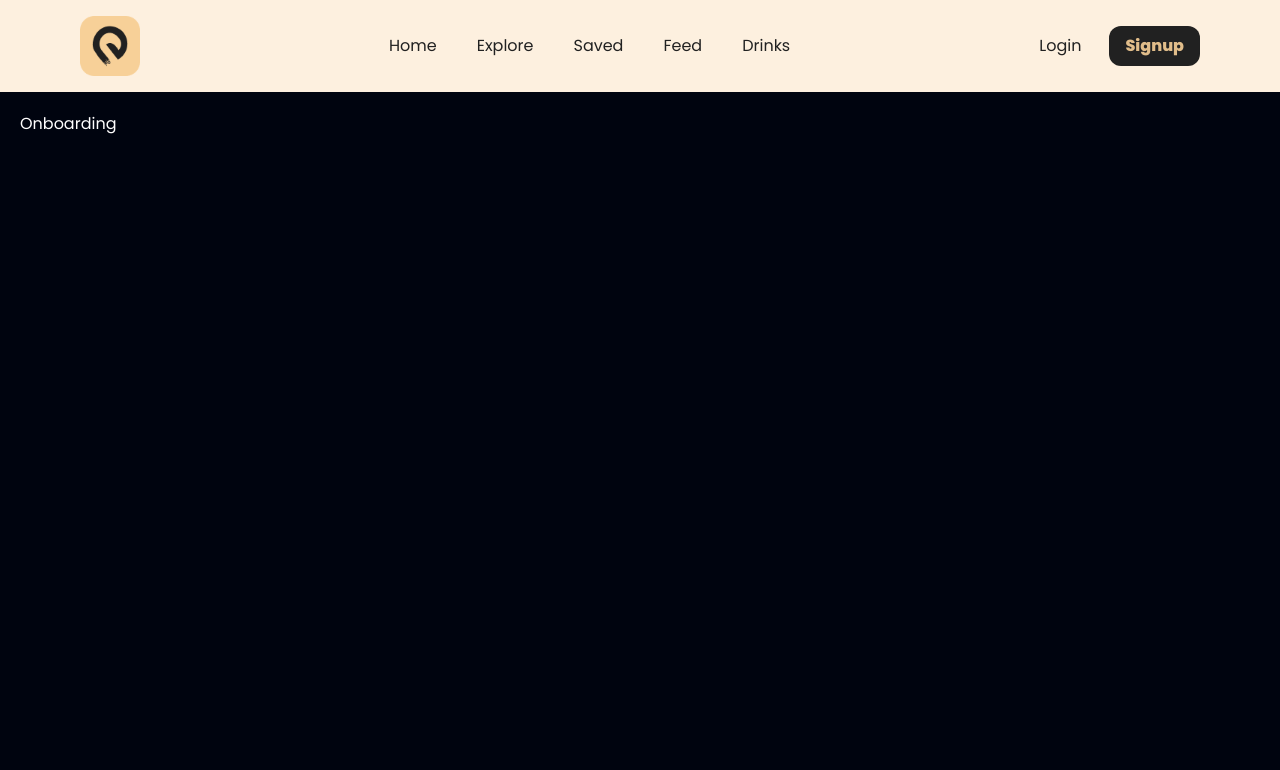
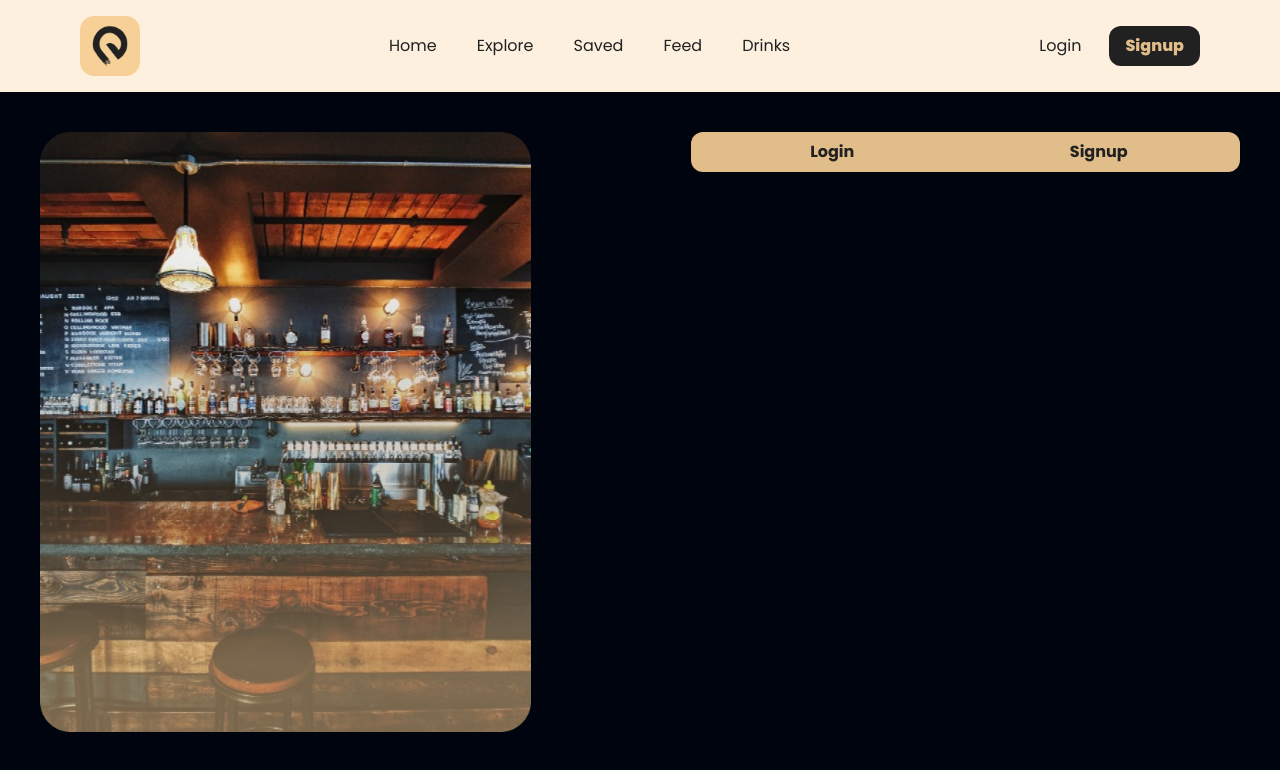
Before and after one commit to ixpllimitedofficial/iexplore_waitlist, a Next.js app: page /onboarding in a window 1280 px wide. Shown: the top 770 px of the page. Built offline with nearby package versions, Linux system fonts and the light colour scheme.

Commit message:
feat:started working on onboarding page

```diff
--- a/src/app/onboarding/page.tsx
+++ b/src/app/onboarding/page.tsx
@@ -1,9 +1,15 @@
-import React from 'react'
+import Image from "next/image";
+import OnboardingBgImage from "@/assets/img/OnboardingBgImage.png";
+import Onboarding from "@/components/Onboarding/Onboarding";
 
 const page = () => {
   return (
-    <div className='p-5'>Onboarding</div>
-  )
-}
+    <section className="p-10 flex gap-40">
+      <Image src={OnboardingBgImage} alt="OnboardingBgImage" height={600} />
 
-export default page
+      <Onboarding />
+    </section>
+  );
+};
+
+export default page;
--- a/src/components/Navbar/Navbar.tsx
+++ b/src/components/Navbar/Navbar.tsx
@@ -26,10 +26,13 @@ const Navbar = () => {
       </nav>
 
       <nav className="flex items-center gap-7">
-        <Link href="/onboarding" className="text-[#212121]">
+        <Link href="/onboarding?flow=login" className="text-[#212121]">
           Login
         </Link>
-        <Link href="/onboarding" className="bg-[#212121] text-[#E1BD8A] px-4 py-2 rounded-xl font-extrabold">
+        <Link
+          href="/onboarding?flow=signup"
+          className="bg-[#212121] text-[#E1BD8A] px-4 py-2 rounded-xl font-extrabold"
+        >
           Signup
         </Link>
       </nav>
--- /dev/null
+++ b/src/components/Onboarding/Login/Login.tsx
@@ -0,0 +1,9 @@
+import React from 'react'
+
+const Login = () => {
+  return (
+    <div>Login</div>
+  )
+}
+
+export default Login
--- /dev/null
+++ b/src/components/Onboarding/Onboarding.tsx
@@ -0,0 +1,45 @@
+"use client";
+
+import Link from "next/link";
+import { useSearchParams } from "next/navigation";
+import Login from "./Login/Login";
+import Signup from "./Signup/Signup";
+
+const Onboarding = () => {
+  const flowParams = useSearchParams().get("flow");
+
+  // links style
+  const activeLinkStyle: string =
+    "bg-[#212121] text-[#F7D098] p-3 w-2/5 rounded-xl text-center font-bold";
+
+  const unactiveLinkStyle: string =
+    "w-2/5 text-[#212121] text-center font-bold";
+
+  // returned component
+  return (
+    <section className="w-5/6">
+      {/* links */}
+      <div className="bg-[#E1BD8A] p-2 flex items-center justify-around rounded-xl">
+        <Link
+          href="/onboarding?flow=login"
+          className={flowParams === "login" ? activeLinkStyle : unactiveLinkStyle}
+        >
+          Login
+        </Link>
+
+        <Link
+          href="/onboarding?flow=signup"
+          className={flowParams === "signup" ? activeLinkStyle : unactiveLinkStyle}
+        >
+          Signup
+        </Link>
+      </div>
+
+      {/* dynamically rendered form */}
+      {flowParams === "login" && <Login />}
+      {flowParams === "signup" && <Signup />}
+    </section>
+  );
+};
+
+export default Onboarding;
--- /dev/null
+++ b/src/components/Onboarding/Signup/Signup.tsx
@@ -0,0 +1,9 @@
+import React from 'react'
+
+const Signup = () => {
+  return (
+    <div>Signup</div>
+  )
+}
+
+export default Signup
```
Also changed, not shown: src/assets/img/OnboardingBgImage.png (added).
